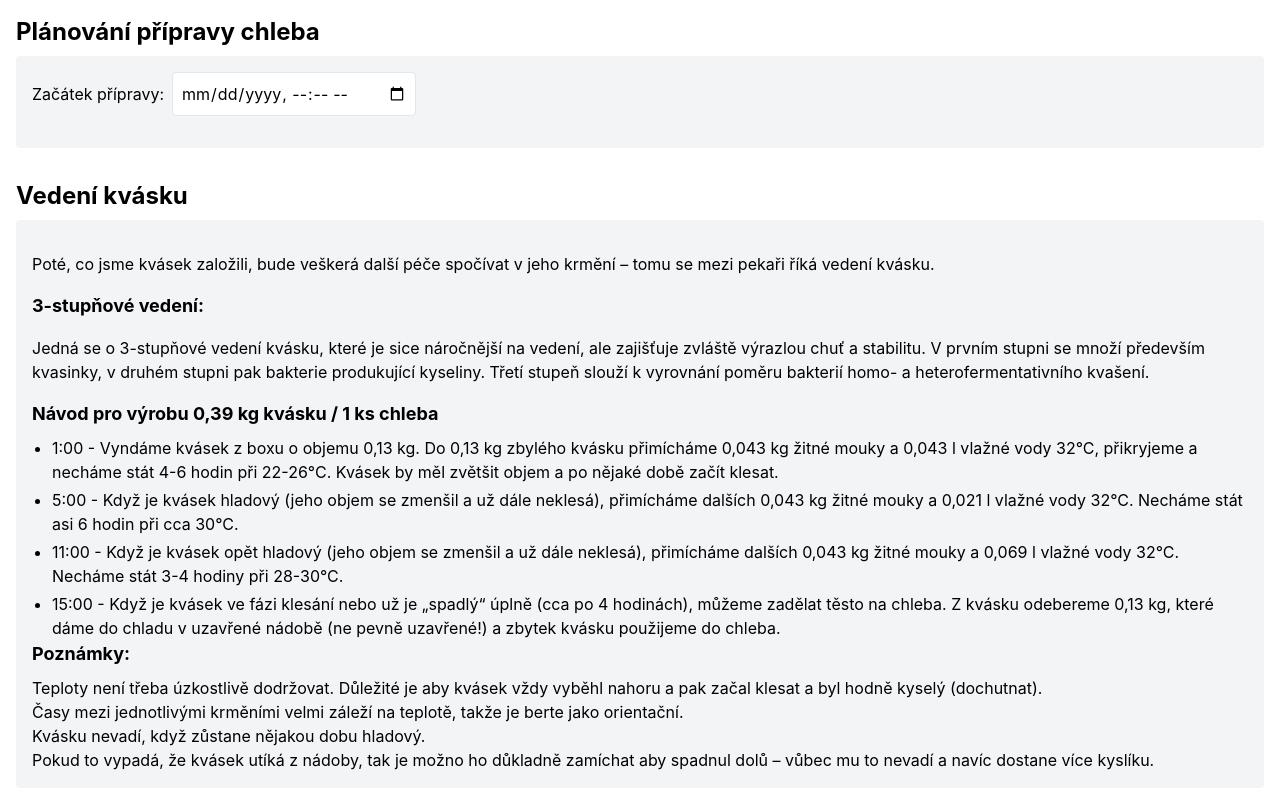
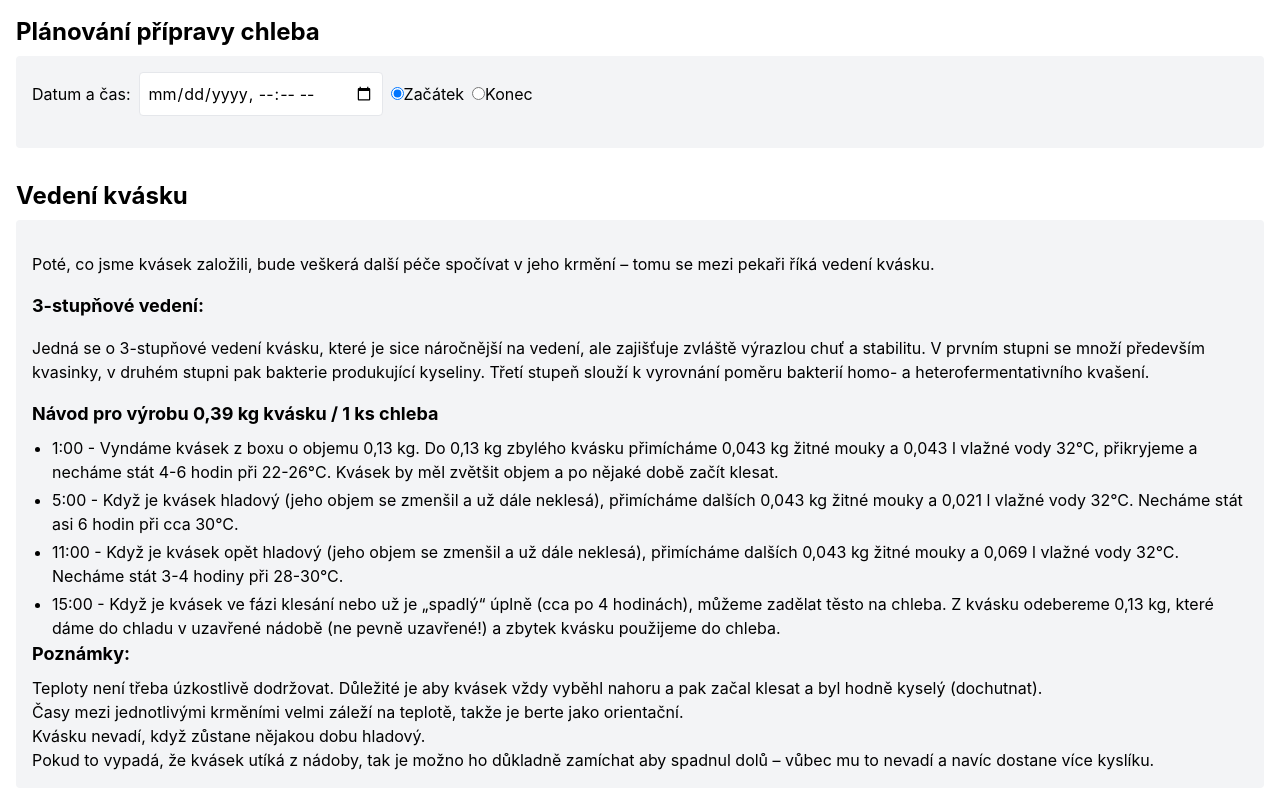
Before and after one commit to johnsoncze/bake, a React (Create React App) app: page / in a window 1280 px wide. Shown: the top 800 px of the page. Built offline with nearby package versions, Linux system fonts and the light colour scheme.

Commit message:
add start end toggle

```diff
--- a/src/App.js
+++ b/src/App.js
@@ -35,19 +35,30 @@ function groupStepsByDay(steps) {
   return groupedSteps;
 }
 
-function calculateSchedule(startDateTime) {
-  let currentDateTime = new Date(startDateTime);
-  let steps = preparationSteps.map((step) => {
+function calculateSchedule(dateTime, isStart) {
+  let currentDateTime = new Date(dateTime);
+  let steps = preparationSteps.slice(); // Kopie pole, abychom mohli reverzovat bez mutace původního
+
+  if (!isStart) {
+    // Pokud je to konec, reverzujeme kroky pro zpětný výpočet
+    steps = steps.reverse();
+  }
+
+  let resultSteps = steps.map((step) => {
     let stepDateTime = new Date(
-      currentDateTime.getTime()
+      currentDateTime.getTime() + (isStart ? 1 : -1) * step.duration * 60000
     );
-    currentDateTime = new Date(
-      currentDateTime.getTime() + step.duration * 60000
-    );
+    // Pro start přidáváme čas, pro konec odečítáme
+    currentDateTime = stepDateTime;
     return { date: stepDateTime.toISOString(), name: step.name };
   });
 
-  return groupStepsByDay(steps);
+  // Pokud počítáme od konce, potřebujeme výsledek opět obrátit
+  if (!isStart) {
+    resultSteps = resultSteps.reverse();
+  }
+
+  return groupStepsByDay(resultSteps);
 }
 
 function CollapsibleSection({ title, children, defaultOpen = true }) {
@@ -70,13 +81,20 @@ function CollapsibleSection({ title, children, defaultOpen = true }) {
 
 function App() {
   const [dateTime, setDateTime] = useState("");
+  const [isStart, setIsStart] = useState(true); // Initialize isStart state
   const [schedule, setSchedule] = useState([]);
 
   useEffect(() => {
     const savedDateTime = localStorage.getItem("selectedDateTime");
+    const savedIsStart = localStorage.getItem("isStartProcess"); // Retrieve the isStart value from localStorage
+
     if (savedDateTime) {
       setDateTime(savedDateTime);
-      setSchedule(calculateSchedule(savedDateTime));
+      setSchedule(calculateSchedule(savedDateTime, savedIsStart === "true"));
+    }
+
+    if (savedIsStart !== null) {
+      setIsStart(savedIsStart === "true"); // Set isStart based on the retrieved value
     }
   }, []);
 
@@ -84,7 +102,14 @@ function App() {
     const newDateTime = event.target.value;
     setDateTime(newDateTime);
     localStorage.setItem("selectedDateTime", newDateTime);
-    setSchedule(calculateSchedule(newDateTime));
+    setSchedule(calculateSchedule(newDateTime, isStart));
+  };
+
+  const handleProcessChange = (event) => {
+    const newIsStart = event.target.value === "start";
+    setIsStart(newIsStart);
+    localStorage.setItem("isStartProcess", newIsStart); // Save the isStart state to localStorage
+    setSchedule(calculateSchedule(dateTime, newIsStart));
   };
 
   return (
@@ -92,7 +117,7 @@ function App() {
       <CollapsibleSection title="Plánování přípravy chleba">
         <div className="form-row flex items-center mb-4">
           <label htmlFor="startDateTime" className="mr-2">
-            Začátek přípravy:
+            Datum a čas:
           </label>
           <input
             type="datetime-local"
@@ -102,6 +127,28 @@ function App() {
             onChange={handleDateTimeChange}
             className="mr-2 p-2 border rounded"
           />
+          <div>
+            <input
+              type="radio"
+              id="startProcess"
+              name="processTime"
+              value="start"
+              checked={isStart}
+              onChange={handleProcessChange}
+            />
+            <label htmlFor="startProcess" className="mr-2">
+              Začátek
+            </label>
+            <input
+              type="radio"
+              id="endProcess"
+              name="processTime"
+              value="end"
+              checked={!isStart}
+              onChange={handleProcessChange}
+            />
+            <label htmlFor="endProcess">Konec</label>
+          </div>
         </div>
         <div className="mt-4">
           {Object.entries(schedule).map(([date, steps], index) => (
@@ -148,8 +195,8 @@ function App() {
         <ul class="list-disc pl-5 space-y-1">
           <li>
             1:00 - Vyndáme kvásek z boxu o objemu 0,13 kg. Do 0,13 kg zbylého
-            kvásku přimícháme 0,043 kg žitné mouky a 0,043 l vlažné vody
-            32°C, přikryjeme a necháme stát 4-6 hodin při 22-26°C. Kvásek by měl
+            kvásku přimícháme 0,043 kg žitné mouky a 0,043 l vlažné vody 32°C,
+            přikryjeme a necháme stát 4-6 hodin při 22-26°C. Kvásek by měl
             zvětšit objem a po nějaké době začít klesat.
           </li>
           <li>
```
